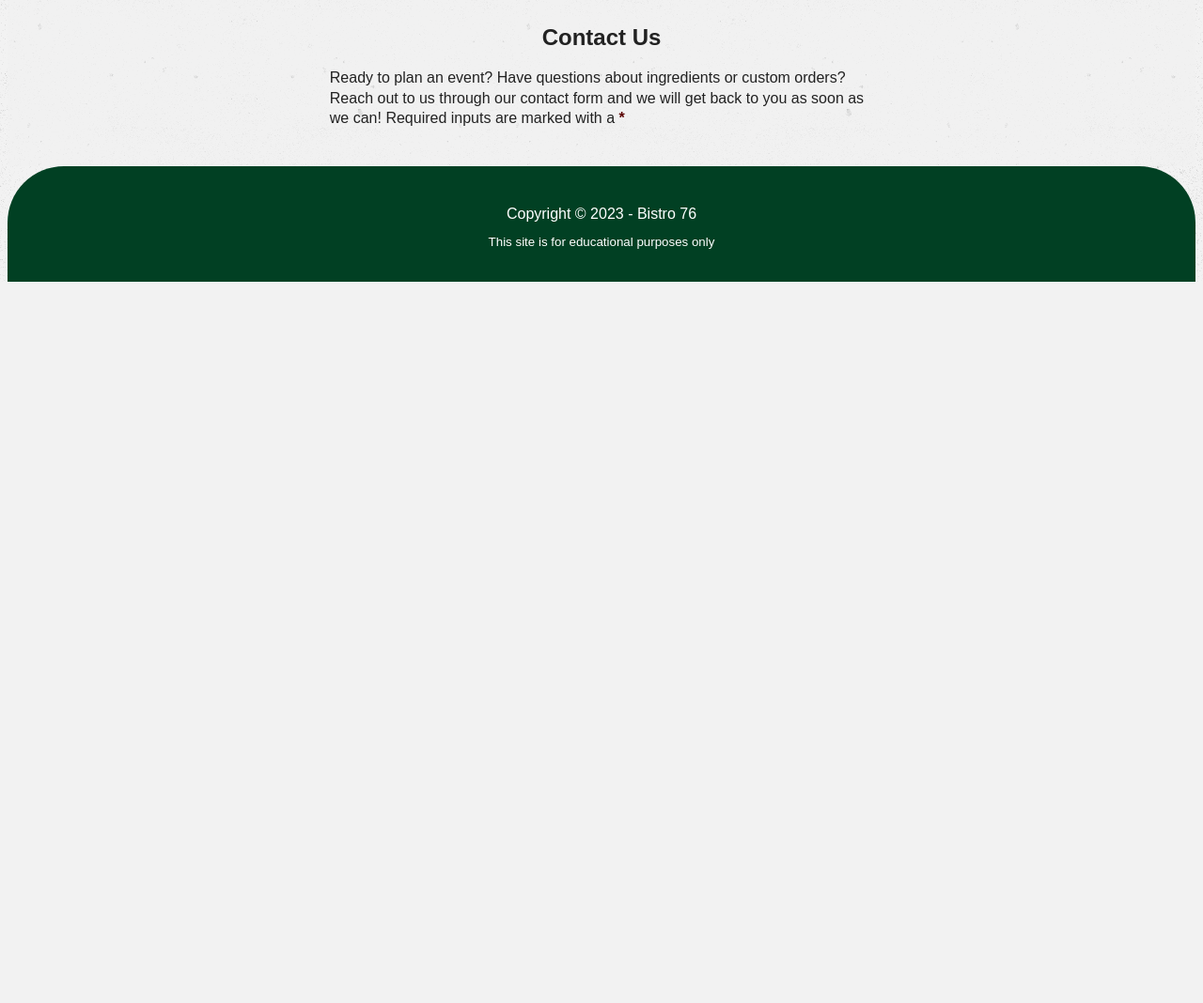
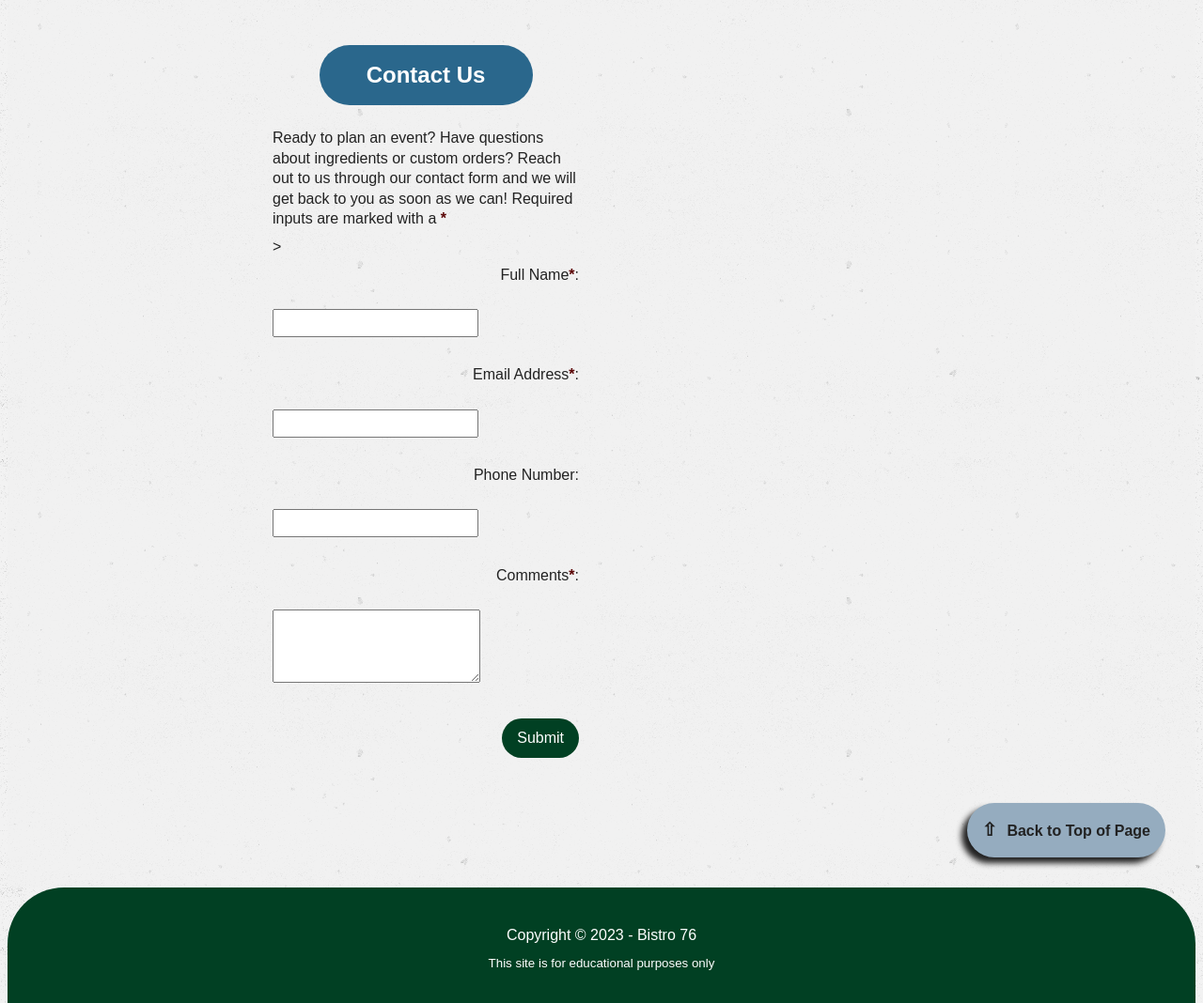
Before and after one commit to Cbencomo3/hw.3, a plain HTML site: page index.html in a window 1280 px wide. Shown: the part 1359-2427 px from the top of the page at 94% size. Before the commit the page ends 1659 px from the top, so only its background shows below. Drawn offline with Linux system fonts and the light colour scheme.

Commit message:
updated contact form

```diff
--- a/index.html
+++ b/index.html
@@ -88,12 +88,28 @@
 
             <div class="noodle-line"></div>
 
+
+            </style>
+            <section id="contact" class="contact">
             <section>
                 <h3>Contact Us</h3>
                 <p>Ready to plan an event? Have questions about ingredients or custom orders? Reach out to us through our contact form and we will get back to you as soon as we can! Required inputs are marked with a <span class="required">*</span></p>
 
+                <form action="https://wp.zybooks.com/form-viewer.php" method="post"></form>>
+                    <label for="my-name">Full Name<span class="required">*</span>:</label><br>
+                    <input type="text" id="my-name" name="my-name" required><br>
+                    <label for="my-email">Email Address<span class="required">*</span>:</label><br>
+                    <input type="email" id="my-email" name="my-email" required><br>
+                    <label for="my-phone">Phone Number:</label><br>
+                    <input type="tel" id="my-phone" name="my-phone"><br>
+                    <label for="my-comments">Comments<span class="required">*</span>:</label><br>
+                    <textarea id="my-comments" name="my-comments" rows="4" required></textarea><br>
+                    <input type="submit" value="Submit" id="my-submit" name="my-submit">
+                </form>
+            </section>
             </section>
             <!-- BACK TO TOP BUTTON HERE -->
+            <a href="#top" class="btt">Back to Top of Page</a>
         </main>
 
         <footer>
```
